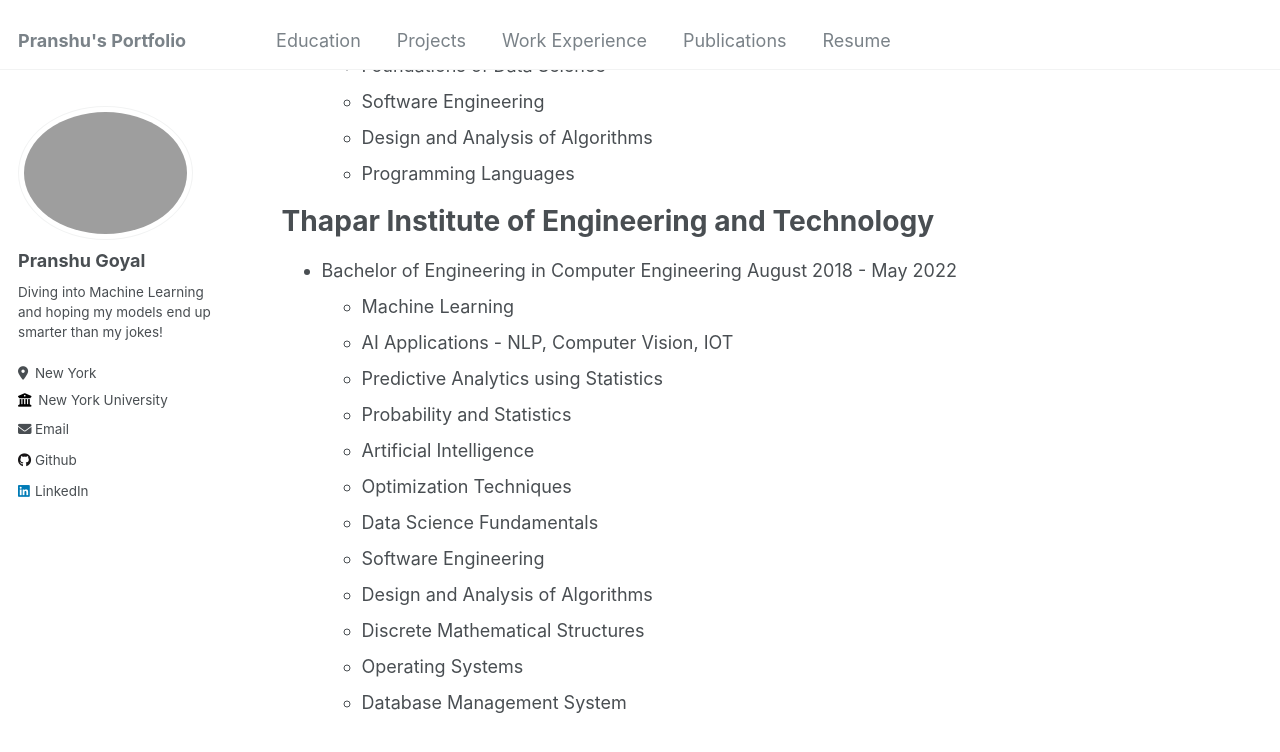
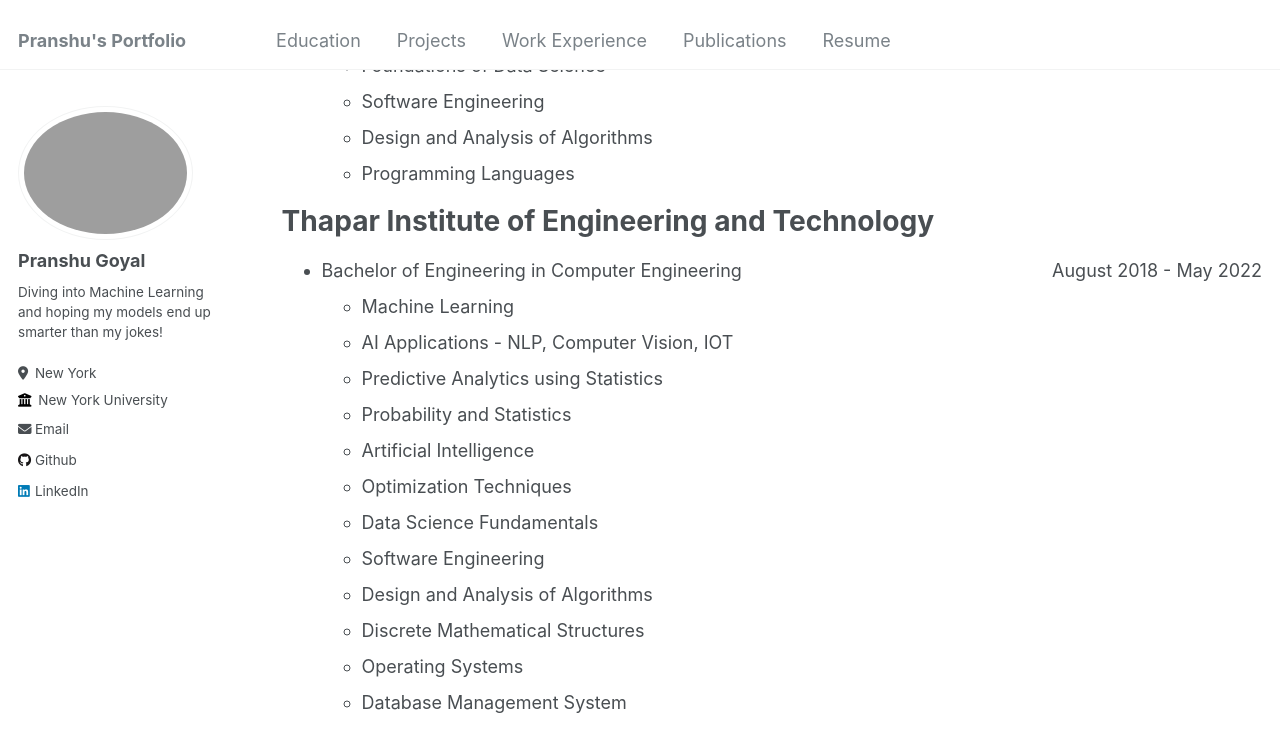
Before and after one commit to pranshu267/pranshu267.github.io, a Jekyll site: the page built from _pages/education.md, in a window 1280 px wide and 900 px high, scrolled down 364 px. Shown: the top 752 px of the window. Built offline with Jekyll 4.4.1, drawn with Linux system fonts in a browser that asks for light colours.

Commit message:
Update education.md

```diff
--- a/_pages/education.md
+++ b/_pages/education.md
@@ -22,7 +22,7 @@
 
 Thapar Institute of Engineering and Technology
 ======
-* Bachelor of Engineering in Computer Engineering       August 2018 - May 2022
+* Bachelor of Engineering in Computer Engineering <span style="float: right;">August 2018 - May 2022</span>
   * Machine Learning
   * AI Applications - NLP, Computer Vision, IOT
   * Predictive Analytics using Statistics
```
